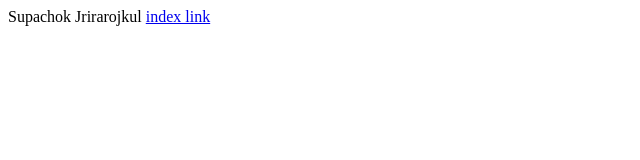
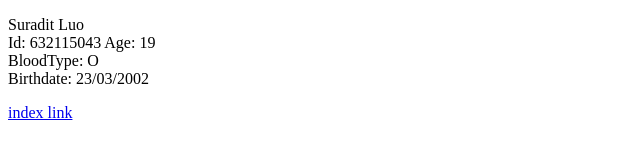
Before and after one commit to biggib01/DevOPsLAB03_P1, a plain HTML site: page profile.html in a window 1280 px wide. Shown: the whole page, without its empty margins (0-640 px from the left). Drawn offline with Linux system fonts and the light colour scheme.

Commit message:
update profile

```diff
--- a/profile.html
+++ b/profile.html
@@ -7,7 +7,11 @@
     <title>Document</title>
 </head>
 <body>
-    Supachok Jrirarojkul
+    <p>Suradit Luo <br>
+        Id: 632115043
+        Age: 19<br>
+        BloodType: O<br>
+        Birthdate: 23/03/2002</p>
     <a href="index.html">index link</a>
 </body>
 </html>
```
